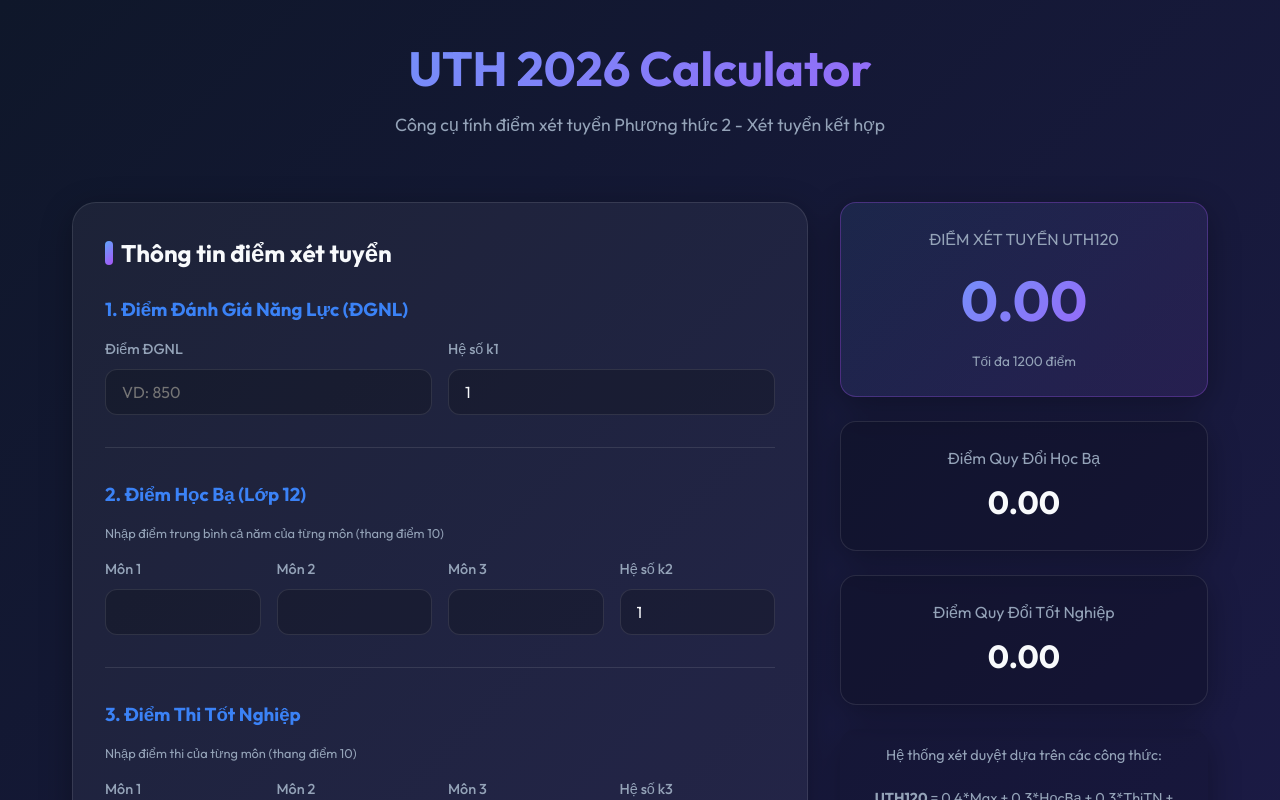
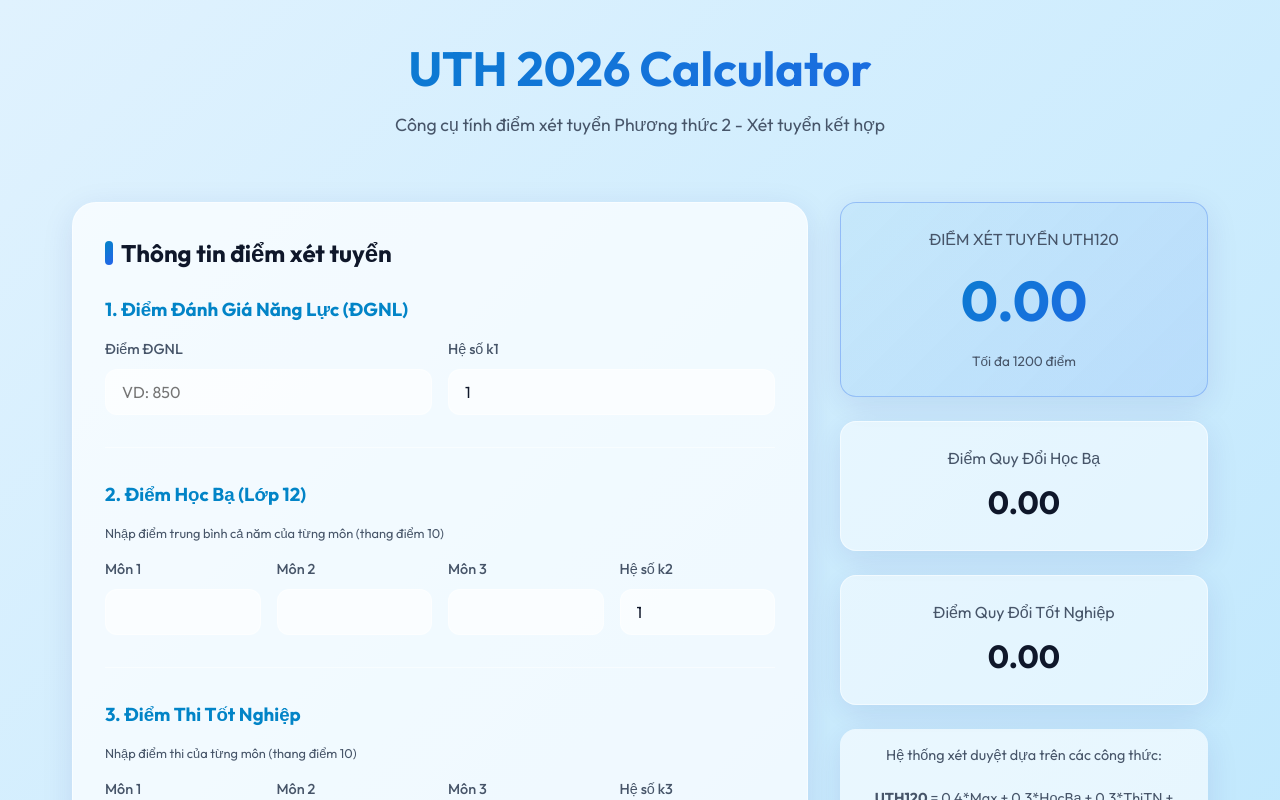
Before and after one commit to nmtoan883/uth-calculator-2026, a React (Vite) app: page / in a window 1280 px wide. Shown: the top 800 px of the page. Built offline with nearby package versions, Linux system fonts and the light colour scheme.

Commit message:
Change theme to light blue

```diff
--- a/src/components/ResultPanel.tsx
+++ b/src/components/ResultPanel.tsx
@@ -65,7 +65,7 @@ export const ResultPanel: React.FC<ResultPanelProps> = ({ results }) => {
         </div>
       </div>
 
-      <div className="glass-card score-box" style={{ background: 'rgba(0,0,0,0.1)', border: 'none', padding: '1rem' }}>
+      <div className="glass-card score-box" style={{ background: 'rgba(255,255,255,0.6)', border: 'none', padding: '1rem' }}>
         <div style={{ fontSize: '0.9rem', color: 'var(--text-secondary)' }}>
           Hệ thống xét duyệt dựa trên các công thức:<br/><br/>
           <strong>UTH120</strong> = 0.4*Max + 0.3*HọcBạ + 0.3*ThiTN + ƯuTiên<br/>
--- a/src/index.css
+++ b/src/index.css
@@ -1,14 +1,14 @@
 :root {
-  --bg-gradient: linear-gradient(135deg, #0f172a 0%, #1e1b4b 100%);
-  --surface: rgba(255, 255, 255, 0.05);
-  --surface-hover: rgba(255, 255, 255, 0.08);
-  --border: rgba(255, 255, 255, 0.1);
-  --text-primary: #f8fafc;
-  --text-secondary: #94a3b8;
-  --accent: #3b82f6;
-  --accent-gradient: linear-gradient(135deg, #60a5fa, #a855f7);
-  --success: #10b981;
-  --shadow-glow: 0 0 20px rgba(168, 85, 247, 0.2);
+  --bg-gradient: linear-gradient(135deg, #e0f2fe 0%, #bae6fd 100%);
+  --surface: rgba(255, 255, 255, 0.7);
+  --surface-hover: rgba(255, 255, 255, 0.9);
+  --border: rgba(255, 255, 255, 0.5);
+  --text-primary: #0f172a;
+  --text-secondary: #475569;
+  --accent: #0284c7;
+  --accent-gradient: linear-gradient(135deg, #0284c7, #2563eb);
+  --success: #059669;
+  --shadow-glow: 0 8px 32px rgba(2, 132, 199, 0.15);
 }
 
 * {
@@ -76,7 +76,7 @@ body {
   border: 1px solid var(--border);
   border-radius: 1.5rem;
   padding: 2rem;
-  box-shadow: 0 8px 32px 0 rgba(0, 0, 0, 0.3);
+  box-shadow: 0 8px 32px 0 rgba(31, 38, 135, 0.1);
   transition: transform 0.3s ease, box-shadow 0.3s ease;
 }
 
@@ -127,7 +127,7 @@ label {
 }
 
 input[type="number"] {
-  background: rgba(0, 0, 0, 0.2);
+  background: rgba(255, 255, 255, 0.6);
   border: 1px solid var(--border);
   color: var(--text-primary);
   padding: 0.75rem 1rem;
@@ -140,9 +140,9 @@ input[type="number"] {
 
 input[type="number"]:focus {
   outline: none;
-  border-color: #a855f7;
-  background: rgba(0, 0, 0, 0.4);
-  box-shadow: 0 0 0 3px rgba(168, 85, 247, 0.2);
+  border-color: #2563eb;
+  background: rgba(255, 255, 255, 0.9);
+  box-shadow: 0 0 0 3px rgba(37, 99, 235, 0.2);
 }
 
 /* Remove arrows from number input */
@@ -169,7 +169,7 @@ input[type="number"]::-webkit-outer-spin-button {
 }
 
 .score-box {
-  background: rgba(0, 0, 0, 0.2);
+  background: rgba(255, 255, 255, 0.5);
   border-radius: 1rem;
   padding: 1.5rem;
   text-align: center;
@@ -177,8 +177,8 @@ input[type="number"]::-webkit-outer-spin-button {
 }
 
 .score-box.highlight {
-  background: linear-gradient(135deg, rgba(96, 165, 250, 0.1), rgba(168, 85, 247, 0.1));
-  border-color: rgba(168, 85, 247, 0.3);
+  background: linear-gradient(135deg, rgba(2, 132, 199, 0.05), rgba(37, 99, 235, 0.1));
+  border-color: rgba(37, 99, 235, 0.3);
 }
 
 .score-label {
@@ -202,7 +202,7 @@ input[type="number"]::-webkit-outer-spin-button {
 
 /* Tooltip/Helper styling */
 .criteria-list {
-  background: rgba(0,0,0,0.3);
+  background: rgba(255, 255, 255, 0.6);
   padding: 1rem;
   border-radius: 0.75rem;
   margin-top: 1rem;
```
